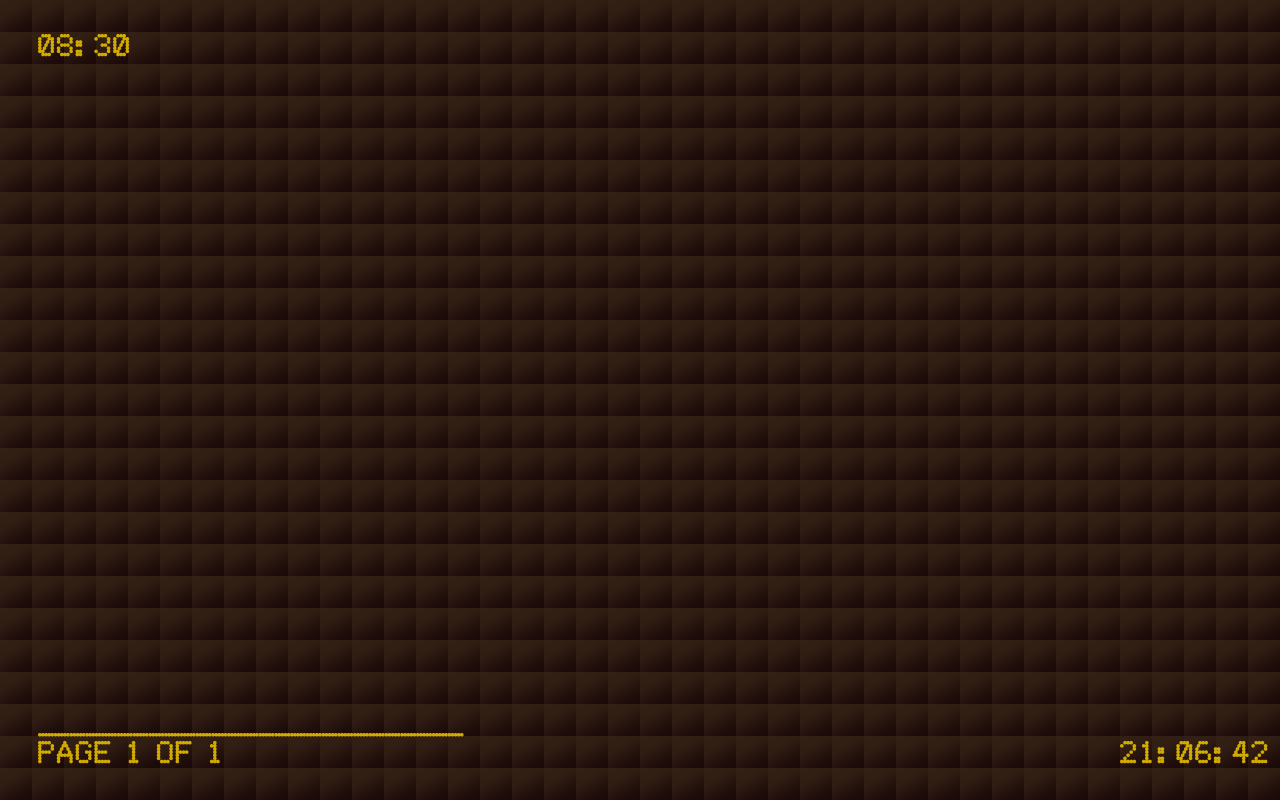
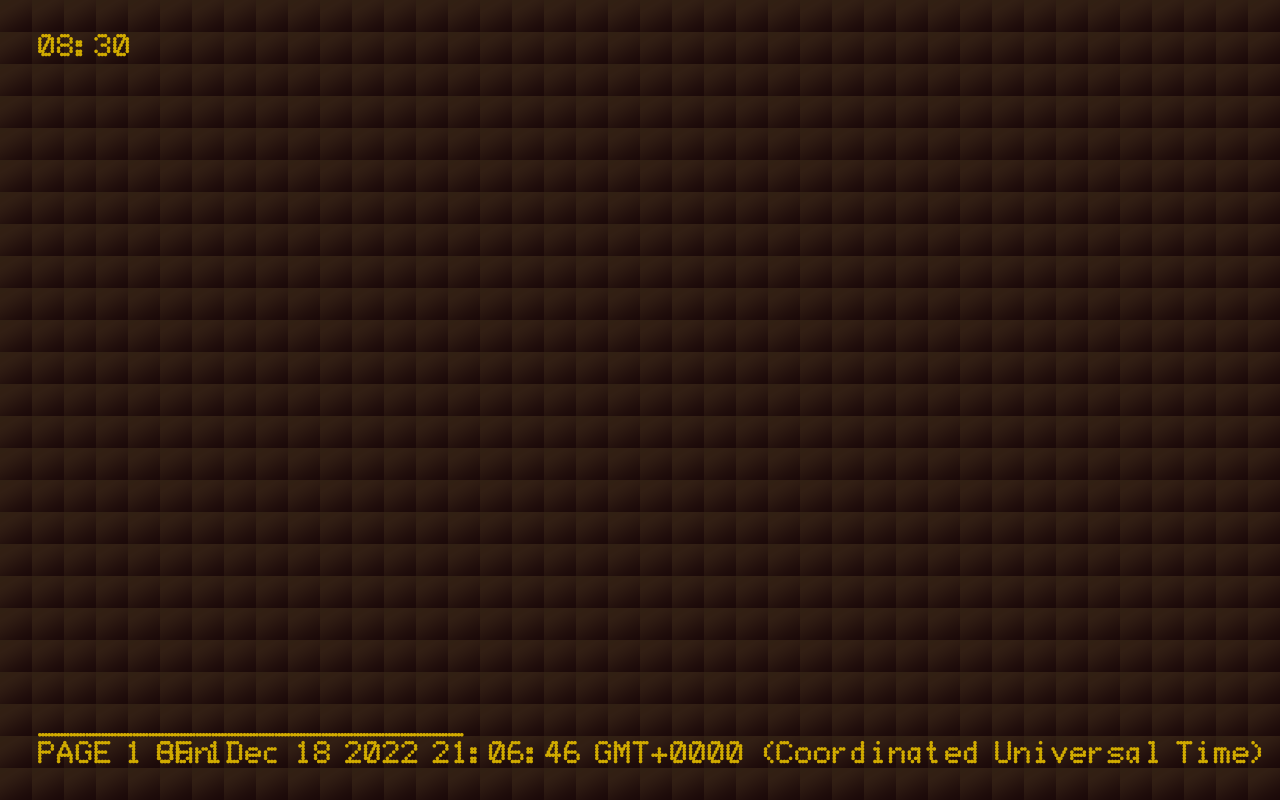
Before and after one commit to CnI3NWjQ9gmYhzVYuakf/Trains, a plain HTML site: page timetable/ElktonStation/timetable1.html in a window 1280 px wide. Drawn offline with Linux system fonts and the light colour scheme.

Commit message:
PLEASE WORK TIME I SPENT SIX HOURS ON THIS

```diff
--- a/timetable/ElktonStation/timetable1.html
+++ b/timetable/ElktonStation/timetable1.html
@@ -30,10 +30,16 @@
             <span id="time"></span></br>
         </h4>
         <script>
-            setTimeout(() => {
-                var dt = new Date();
-                document.getElementById("time").innerHTML = dt.toLocaleTimeString('en-UK'), {hour12: false};
-            }, 1000);
+            function display_time() {
+                var refresh = 1000; // Refresh rate in milli seconds
+                currentTime=setTimeout('display_timeLayered()', refresh)
+            }
+
+            function display_timeLayered() {
+                var xDate = new Date();
+                document.getElementById('time').innerHTML = xDate;
+                display_time();
+}
         </script>
 
     </body>
```
